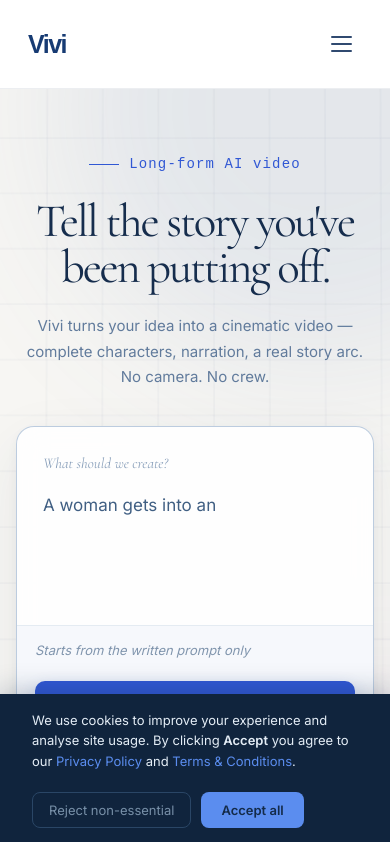
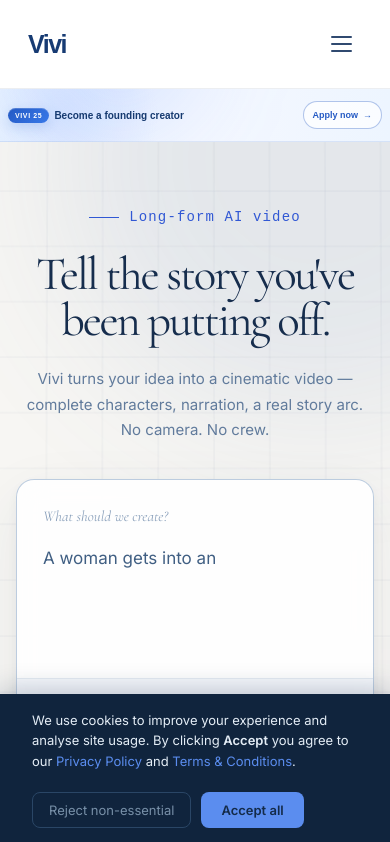
Before and after one commit to aishwaryaSingh2804/vivi, a React (Vite) app: page / in a window 390 px wide. Shown: the top 842 px of the page. Built offline with nearby package versions, Linux system fonts and the light colour scheme.

Commit message:
added VIVI25 banner

```diff
--- a/src/app/App.tsx
+++ b/src/app/App.tsx
@@ -20,6 +20,7 @@ import { TermsPage } from '../pages/TermsPage';
 import { RefundPage } from '../pages/RefundPage';
 import { LoginPage } from '../pages/LoginPage';
 import { SignupPage } from '../pages/SignupPage';
+import { Vivi25Banner } from '../components/Vivi25Banner';
 
 const titles: Record<string, string> = {
   [ROUTES.HOME]: 'Vivi — AI Video Storytelling',
@@ -51,6 +52,7 @@ export function AppShell() {
       <MetaTitle />
 
       <SiteChrome />
+  <Vivi25Banner />
 
       <Routes>
         <Route
--- /dev/null
+++ b/src/components/Vivi25Banner.tsx
@@ -0,0 +1,29 @@
+import { Link } from 'react-router-dom';
+import { ROUTES } from '../lib/routes';
+import '../styles/Vivi25Banner.css';
+
+export function Vivi25Banner() {
+  return (
+    <section className="vivi25-banner" aria-label="Vivi 25">
+      <div className="vivi25-banner-inner">
+
+        <div className="vivi25-banner-content">
+          <span className="vivi25-label">VIVI 25</span>
+
+          <span className="vivi25-message">
+            Become a founding creator
+          </span>
+        </div>
+
+        <Link
+          to={ROUTES.CONTACT}
+          className="vivi25-apply"
+        >
+          Apply now
+          <span aria-hidden="true">→</span>
+        </Link>
+
+      </div>
+    </section>
+  );
+}
--- /dev/null
+++ b/src/styles/Vivi25Banner.css
@@ -0,0 +1,226 @@
+/* ─────────────────────────────────────────
+   VIVI 25 BANNER
+   ───────────────────────────────────────── */
+
+.vivi25-banner {
+  width: 100%;
+  position: relative;
+  overflow: hidden;
+  background:
+    radial-gradient(circle at 15% 50%, rgba(73, 128, 255, 0.14), transparent 30%),
+    linear-gradient(90deg, #edf5ff 0%, #f5f8ff 50%, #edf5ff 100%);
+  border-bottom: 1px solid rgba(36, 90, 196, 0.12);
+}
+
+/* subtle decorative glow */
+.vivi25-banner::before {
+  content: '';
+  position: absolute;
+  width: 180px;
+  height: 180px;
+  top: -130px;
+  left: 8%;
+  background: rgba(67, 120, 255, 0.12);
+  filter: blur(45px);
+  border-radius: 50%;
+  pointer-events: none;
+}
+
+.vivi25-banner-inner {
+  position: relative;
+  z-index: 1;
+
+  width: min(1240px, calc(100% - 48px));
+  min-height: 58px;
+  margin: 0 auto;
+
+  display: flex;
+  align-items: center;
+  justify-content: center;
+  gap: 16px;
+
+  font-family: 'Poppins', sans-serif;
+}
+
+/* ─────────────────────────────────────────
+   CONTENT
+   ───────────────────────────────────────── */
+
+.vivi25-banner-content {
+  display: flex;
+  align-items: center;
+  gap: 11px;
+  min-width: 0;
+}
+
+/* Campaign badge */
+.vivi25-label {
+  display: inline-flex;
+  align-items: center;
+  justify-content: center;
+
+  padding: 5px 10px;
+  border-radius: 999px;
+
+  background: linear-gradient(135deg, #245ac4, #3978e8);
+  color: #ffffff;
+
+  font-size: 10px;
+  line-height: 1;
+  font-weight: 800;
+  letter-spacing: 0.12em;
+  white-space: nowrap;
+
+  box-shadow:
+    0 4px 12px rgba(36, 90, 196, 0.18),
+    inset 0 1px 0 rgba(255, 255, 255, 0.2);
+}
+
+/* Main message */
+.vivi25-message {
+  color: #163a70;
+  font-size: 14px;
+  line-height: 1.4;
+  font-weight: 600;
+}
+
+/* Highlight the creator opportunity */
+.vivi25-message strong {
+  color: #245ac4;
+  font-weight: 800;
+}
+
+/* ─────────────────────────────────────────
+   APPLY NOW
+   ───────────────────────────────────────── */
+
+.vivi25-apply {
+  display: inline-flex;
+  align-items: center;
+  justify-content: center;
+  gap: 7px;
+
+  height: 34px;
+  padding: 0 14px;
+
+  border: 1px solid rgba(36, 90, 196, 0.35);
+  border-radius: 999px;
+
+  background: rgba(255, 255, 255, 0.72);
+  color: #245ac4;
+
+  text-decoration: none;
+
+  font-family: 'Poppins', sans-serif;
+  font-size: 12px;
+  font-weight: 700;
+
+  white-space: nowrap;
+
+  transition:
+    background 160ms ease,
+    border-color 160ms ease,
+    color 160ms ease,
+    transform 160ms ease,
+    box-shadow 160ms ease;
+}
+
+.vivi25-apply span {
+  display: inline-block;
+  transition: transform 160ms ease;
+}
+
+.vivi25-apply:hover {
+  background: #245ac4;
+  border-color: #245ac4;
+  color: #ffffff;
+
+  transform: translateY(-1px);
+
+  box-shadow: 0 7px 18px rgba(36, 90, 196, 0.22);
+}
+
+.vivi25-apply:hover span {
+  transform: translateX(3px);
+}
+
+
+/* ─────────────────────────────────────────
+   MOBILE
+   ───────────────────────────────────────── */
+
+@media (max-width: 650px) {
+
+  .vivi25-banner-inner {
+    width: calc(100% - 24px);
+    min-height: 52px;
+
+    justify-content: space-between;
+    gap: 10px;
+  }
+
+  .vivi25-banner-content {
+    gap: 7px;
+    min-width: 0;
+  }
+
+  .vivi25-label {
+    padding: 5px 8px;
+    font-size: 8px;
+    letter-spacing: 0.09em;
+    flex-shrink: 0;
+  }
+
+  .vivi25-message {
+    min-width: 0;
+
+    font-size: 11px;
+    line-height: 1.3;
+
+    white-space: nowrap;
+    overflow: hidden;
+    text-overflow: ellipsis;
+  }
+
+  .vivi25-apply {
+    height: 30px;
+    padding: 0 11px;
+
+    font-size: 10px;
+    gap: 5px;
+
+    flex-shrink: 0;
+  }
+}
+
+
+/* ─────────────────────────────────────────
+   VERY SMALL SCREENS
+   ───────────────────────────────────────── */
+
+@media (max-width: 390px) {
+
+  .vivi25-banner-inner {
+    width: calc(100% - 16px);
+    gap: 7px;
+  }
+
+  .vivi25-banner-content {
+    gap: 5px;
+  }
+
+  .vivi25-label {
+    padding: 4px 7px;
+    font-size: 7px;
+  }
+
+  .vivi25-message {
+    font-size: 10px;
+  }
+
+  .vivi25-apply {
+    height: 28px;
+    padding: 0 9px;
+    font-size: 9px;
+  }
+}
```
